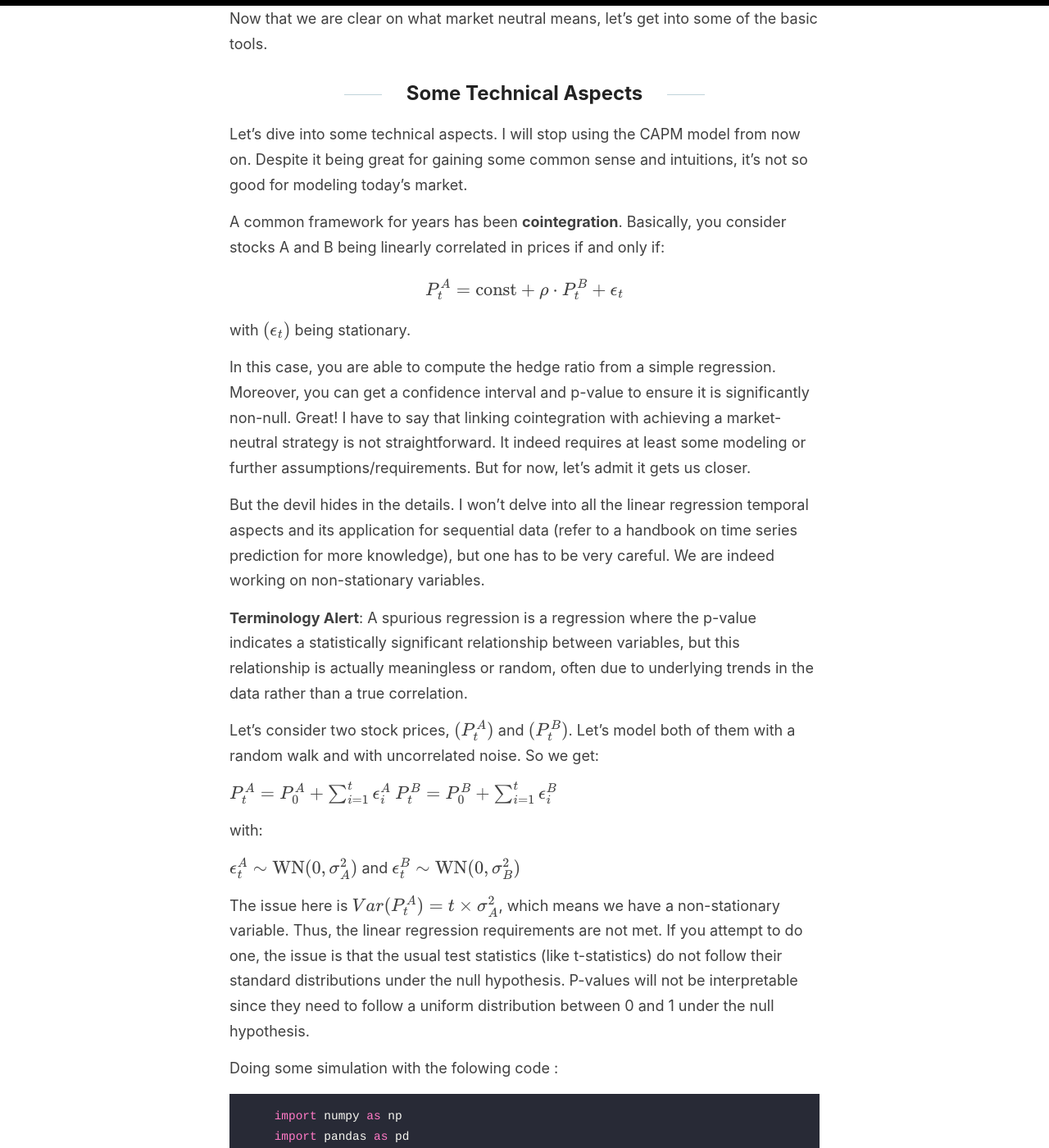
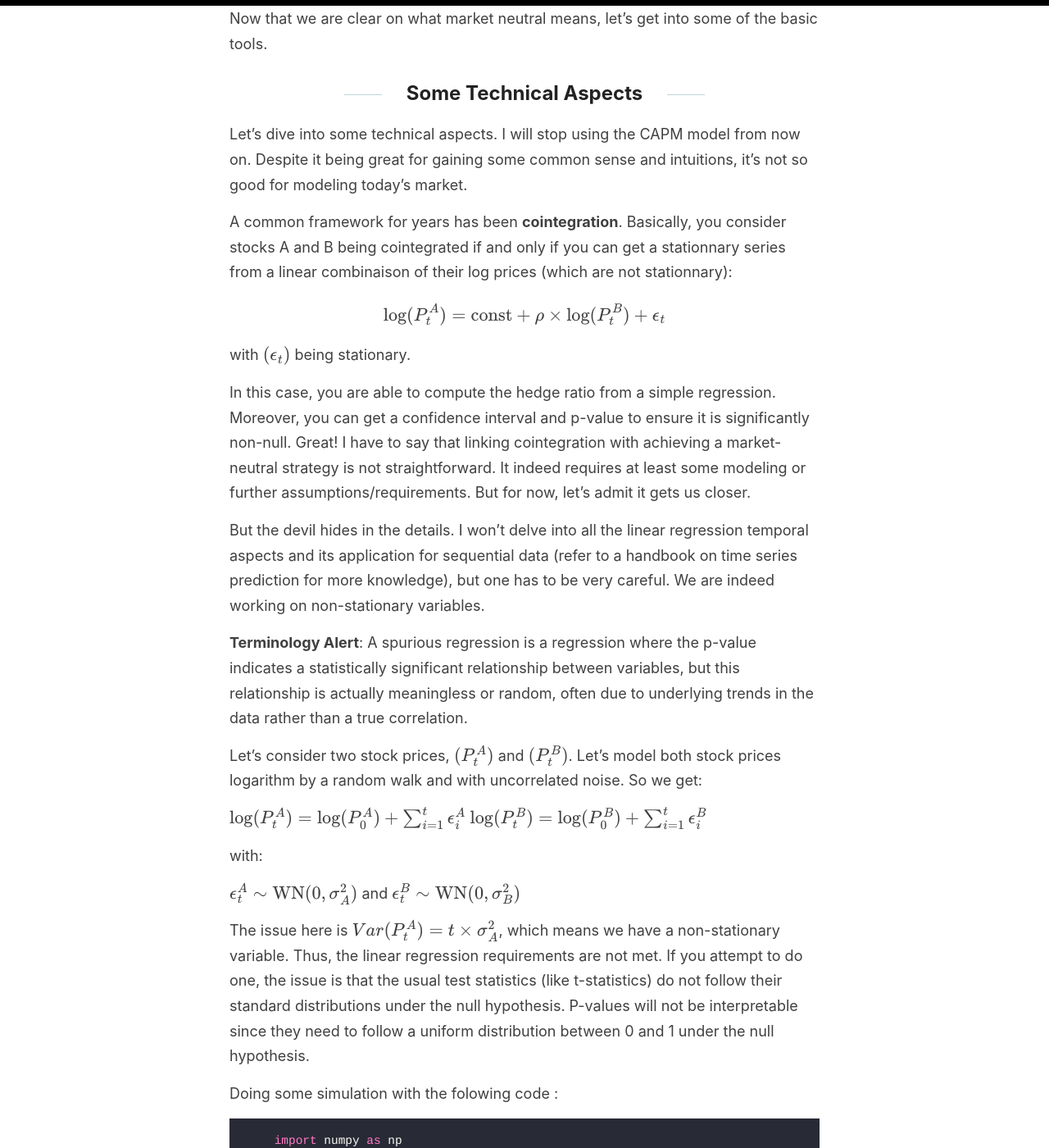
Before and after one commit to Zaltarba/blog, a Jekyll site: the page built from _posts/2024-06-22-PairsTrading-1.md, in a window 1280 px wide and 1400 px high, scrolled down 2401 px. Shown: the whole window at 82% size. Built offline with Jekyll 4.4.1, drawn with Linux system fonts in a browser that asks for light colours; formulas are drawn with MathJax 3.

Commit message:
Update 2024-06-22-PairsTrading-1.md

```diff
--- a/_posts/2024-06-22-PairsTrading-1.md
+++ b/_posts/2024-06-22-PairsTrading-1.md
@@ -54,9 +54,9 @@ Now that we are clear on what market neutral means, let's get into some of the b
 
 Let's dive into some technical aspects. I will stop using the CAPM model from now on. Despite it being great for gaining some common sense and intuitions, it's not so good for modeling today's market.
 
-A common framework for years has been **cointegration**. Basically, you consider stocks A and B being linearly correlated in prices if and only if:
+A common framework for years has been **cointegration**. Basically, you consider stocks A and B being cointegrated if and only if you can get a stationnary series from a linear combinaison of their log prices (which are not stationnary):
 
-$$P_t^A = \text{const} + \rho \cdot P_t^B + \epsilon_t$$
+$$\log(P_t^A) = \text{const} + \rho \times \log(P_t^B) + \epsilon_t$$
 
 with $(\epsilon_t)$ being stationary.
 
@@ -66,10 +66,10 @@ But the devil hides in the details. I won't delve into all the linear regression
 
 **Terminology Alert**: A spurious regression is a regression where the p-value indicates a statistically significant relationship between variables, but this relationship is actually meaningless or random, often due to underlying trends in the data rather than a true correlation.
 
-Let's consider two stock prices, $(P_t^A)$ and $(P_t^B)$. Let's model both of them with a random walk and with uncorrelated noise. So we get:
+Let's consider two stock prices, $(P_t^A)$ and $(P_t^B)$. Let's model both stock prices logarithm by a random walk and with uncorrelated noise. So we get:
 
-$$P_t^A = P_0^A + \sum_{i=1}^{t} \epsilon_i^A$$
-$$P_t^B = P_0^B + \sum_{i=1}^{t} \epsilon_i^B$$
+$$\log(P_t^A) = \log(P_0^A) + \sum_{i=1}^{t} \epsilon_i^A$$
+$$\log(P_t^B) = \log(P_0^B) + \sum_{i=1}^{t} \epsilon_i^B$$
 
 with:
 
```
